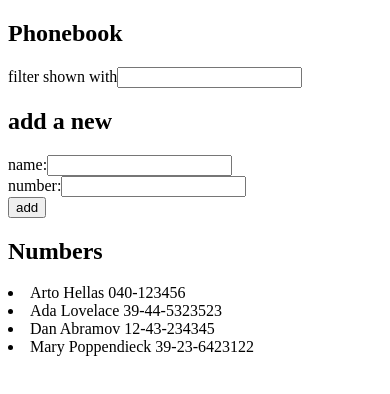
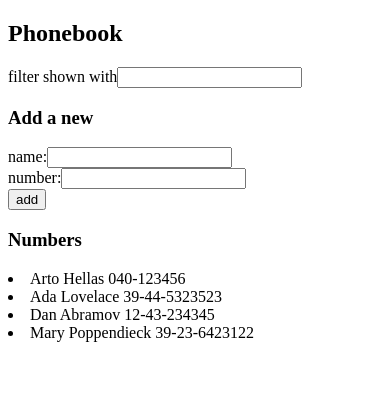
Before and after one commit to mochoteimoso/FullStackOpen, a React (Vite) app in the folder part2/phonebook/: page / in a window 390 px wide. Shown: the top 394 px of the page. Built offline with nearby package versions, Linux system fonts and the light colour scheme.

Commit message:
Phonebook step 5 - Split App component into smaller components for filter input, form, showing list of contacts

```diff
--- a/part2/phonebook/src/App.jsx
+++ b/part2/phonebook/src/App.jsx
@@ -1,8 +1,58 @@
 import { useState } from 'react'
 
-const Person = ({ name, number }) => {
+const FilterContacts = ({ value, onChange}) => {
+  return (
+    <div>
+    filter shown with
+      <input
+        value={value}
+        onChange={onChange}
+      />
+    </div>
+  )
+}
+
+const PersonForm = ({ addPerson, newName, handleNameChange, newNumber, handleNumberChange }) => {
+  return (
+    <form onSubmit={addPerson}>
+      <div>
+        name:
+        <input
+          value={newName}
+          onChange={handleNameChange}
+        />
+       </div>
+         <div>
+          number:
+          <input
+            value={newNumber}
+            onChange={handleNumberChange}
+          />
+      </div>
+      <div>
+          <button type="submit">add</button>
+      </div>
+    </form>
+  )
+}
+
+const Contact = ({ name, number }) => {
   return (
     <li> {name} {number} </li>
+  )
+}
+
+const Contacts = ({ personsToShow }) => {
+  return (
+    <div>
+      {personsToShow.map(person =>
+        <Contact
+          key={person.name}
+          name={person.name}
+          number={person.number}
+        />
+      )}
+    </div>
   )
 }
 
@@ -61,35 +111,20 @@ const App = () => {
   return (
     <div>
       <h2>Phonebook</h2>
-       filter shown with
-          <input
-            value={filter}
-            onChange={handleFilterChange}
-          />
-      <h2>add a new</h2>
-      <form onSubmit={addPerson}>
-        <div>
-          name:
-          <input
-            value={newName}
-            onChange={handleNameChange}
-          />
-        </div>
-         <div>
-          number:
-          <input
-            value={newNumber}
-            onChange={handleNumberChange}
-          />
-        </div>
-        <div>
-          <button type="submit">add</button>
-        </div>
-      </form>
-      <h2>Numbers</h2>
-        {personsToShow.map(person =>
-            <Person key={person.name} name={person.name} number={person.number}/>
-        )}
+      <FilterContacts
+        value={filter}
+        onChange={handleFilterChange}
+        />
+      <h3>Add a new</h3>
+      <PersonForm
+        addPerson={addPerson}
+        newName={newName}
+        handleNameChange={handleNameChange}
+        newNumber={newNumber}
+        handleNumberChange={handleNumberChange}
+      />
+      <h3>Numbers</h3>
+      <Contacts personsToShow={personsToShow} />
     </div>
   )
 }
```
